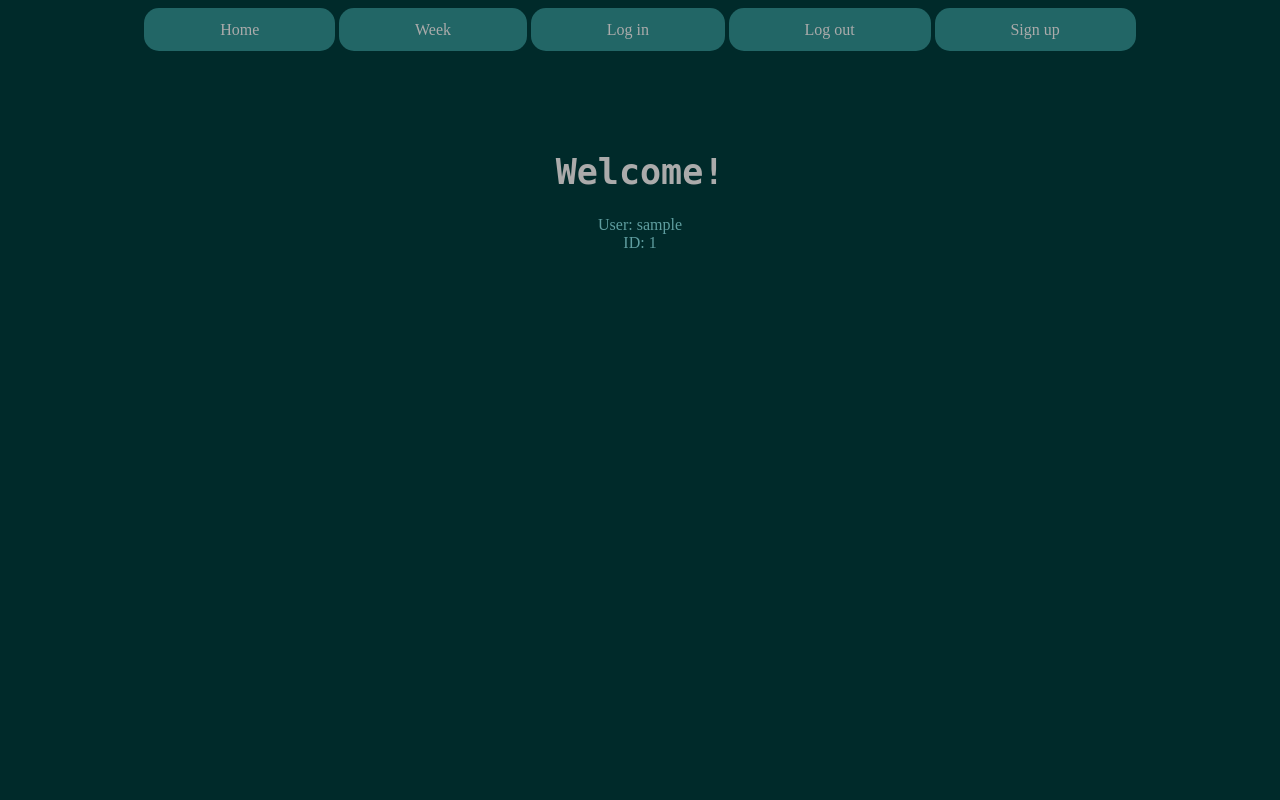
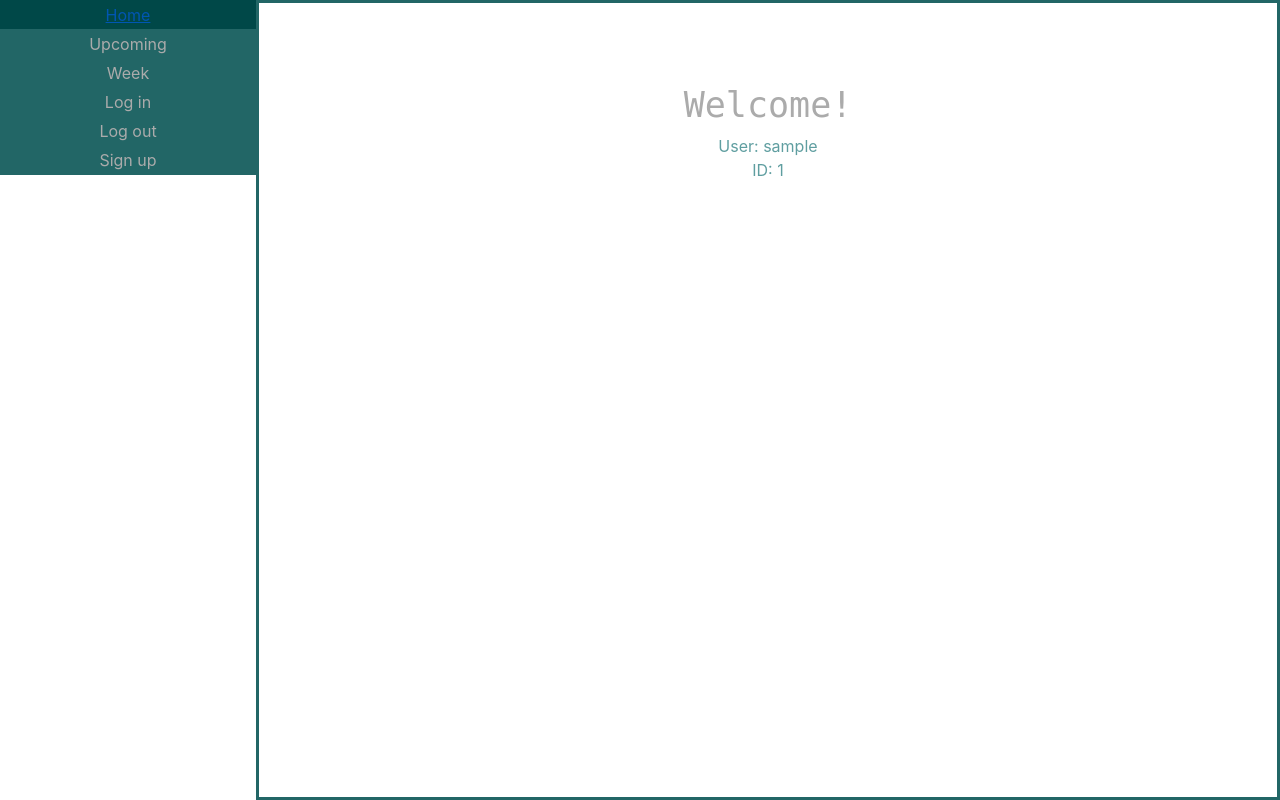
Before and after one commit to radik1999/planer, a Django app: page / in a window 1280 px wide. Run offline with Django 3.2, Linux system fonts and the light colour scheme; the visitor is signed in with stand-in values (Sample User, id 1); some libraries are stand-ins or nearby versions.

Commit message:
changed some html

```diff
--- a/dailyplan/static/dailyplan/dp_main.css
+++ b/dailyplan/static/dailyplan/dp_main.css
@@ -1,3 +1,12 @@
+nav{
+    position: absolute;
+    top: 0px;
+    left: 0px;
+    width: 20%;
+    height: 500px;
+
+}
+
 nav a {
     text-decoration: none;
     text-align: center;
@@ -6,8 +15,8 @@ nav a {
     padding: 1% 6%;
     margin: 0px;
     display: inline-block;
-    border-radius: 15px;
 }
+
 
 nav a:hover {
     background-color: #004848;
@@ -18,15 +27,17 @@ body {
     text-align: center;
 }
 
-div {
+#content{
+    position: absolute;
+    left: 20%;
+    top: 0px;
     border: 3px solid #226666;
-    display: inline-block;
-    width: 22%;
-    height: 320px;
     vertical-align: top;
+    width: 80%;
+    height: 100%;
     text-align: center;
-    margin-top: 30px;
     color: #ABABAB;
+
 }
 
 div:hover {
--- a/dailyplan/static/dailyplan/style_week.css
+++ b/dailyplan/static/dailyplan/style_week.css
@@ -2,7 +2,7 @@ div {
     border: 3px solid #226666;
     display: inline-block;
     width: 22%;
-    height: 320px;
+    height: 200px;
     vertical-align: top;
     text-align: center;
     margin-top: 50px;
--- a/dailyplan/templates/main_template.html
+++ b/dailyplan/templates/main_template.html
@@ -5,19 +5,29 @@
     <meta charset="UTF-8">
     <title>{% block title %}{% endblock %}</title>
     <link rel="stylesheet" type="text/css" href="{% static 'dailyplan/dp_main.css' %}">
+    <link rel="stylesheet" href="https://stackpath.bootstrapcdn.com/bootstrap/4.1.3/css/bootstrap.min.css" integrity="sha384-MCw98/SFnGE8fJT3GXwEOngsV7Zt27NXFoaoApmYm81iuXoPkFOJwJ8ERdknLPMO" crossorigin="anonymous">
     {% block head %} {% endblock %}
 </head>
 <body>
 {% block nav %}
-<nav>
+<nav class="nav flex-column">
     <a href="{% url 'plan:home' %}">Home</a>
+    <a href="{% url 'plan:upcoming' %}">Upcoming</a>
     <a href="{% url 'plan:week' %}">Week</a>
     <a href="{% url 'login' %}">Log in</a>
     <a href="{% url 'authen:signout' %}">Log out</a>
     <a href="{% url 'authen:signup' %}">Sign up</a>
 </nav>
 {% endblock %}
+<div id="content">
 {% block body %}
+
+
+
+<script src="https://code.jquery.com/jquery-3.3.1.slim.min.js" integrity="sha384-q8i/X+965DzO0rT7abK41JStQIAqVgRVzpbzo5smXKp4YfRvH+8abtTE1Pi6jizo" crossorigin="anonymous"></script>
+<script src="https://cdnjs.cloudflare.com/ajax/libs/popper.js/1.14.3/umd/popper.min.js" integrity="sha384-ZMP7rVo3mIykV+2+9J3UJ46jBk0WLaUAdn689aCwoqbBJiSnjAK/l8WvCWPIPm49" crossorigin="anonymous"></script>
+<script src="https://stackpath.bootstrapcdn.com/bootstrap/4.1.3/js/bootstrap.min.js" integrity="sha384-ChfqqxuZUCnJSK3+MXmPNIyE6ZbWh2IMqE241rYiqJxyMiZ6OW/JmZQ5stwEULTy" crossorigin="anonymous"></script>
 {% endblock %}
+</div>
 </body>
 </html>
--- a/dailyplan/urls.py
+++ b/dailyplan/urls.py
@@ -13,4 +13,5 @@ urlpatterns = [
     path('task/delete/<int:pk>', TaskDeleteView.as_view(), name='delete'),
     path('week', WeekPlanView.as_view(), name='week'),
     path('day/<int:pk>', MyDayDetailView.as_view(), name='day'),
+    path('upcoming', UpcomingView.as_view(), name='upcoming')
 ]
--- a/dailyplan/views.py
+++ b/dailyplan/views.py
@@ -18,8 +18,15 @@ class OwnerClass:
 
 
 class HomeView(LoginRequiredMixin, View):
-    def get(self, request):
+    @staticmethod
+    def get(request):
         return render(request, 'dailyplan/home.html')
+
+
+class UpcomingView(LoginRequiredMixin, View):
+    @staticmethod
+    def get(request):
+        return render(request, 'dailyplan/upcoming.html')
 
 
 class TaskListView(OwnerClass, LoginRequiredMixin, generic.ListView):
@@ -57,8 +64,8 @@ class WeekPlanView(LoginRequiredMixin, View):
     @staticmethod
     def get_or_create_week(request):
         today = date.today()
-        first_day_of_week = today - timedelta(days=today.weekday())
-        whole_week = [first_day_of_week + timedelta(days=d) for d in range(7)]
+        first_day_of_current_week = today - timedelta(days=today.weekday())
+        whole_week = [first_day_of_current_week + timedelta(days=d) for d in range(7)]
         days = []
         tasks = []
 
```
Also changed, not shown: requairmants.txt (+29 -30 lines).
